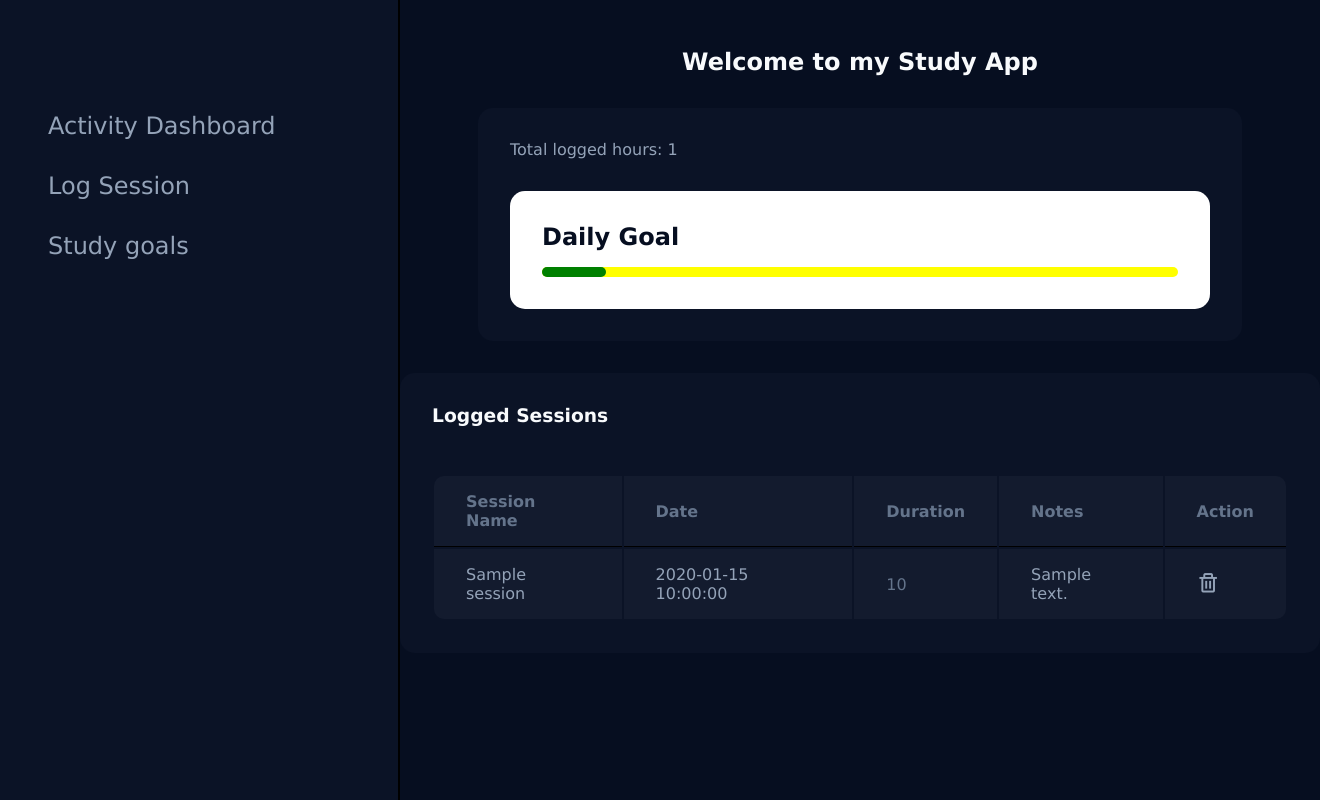
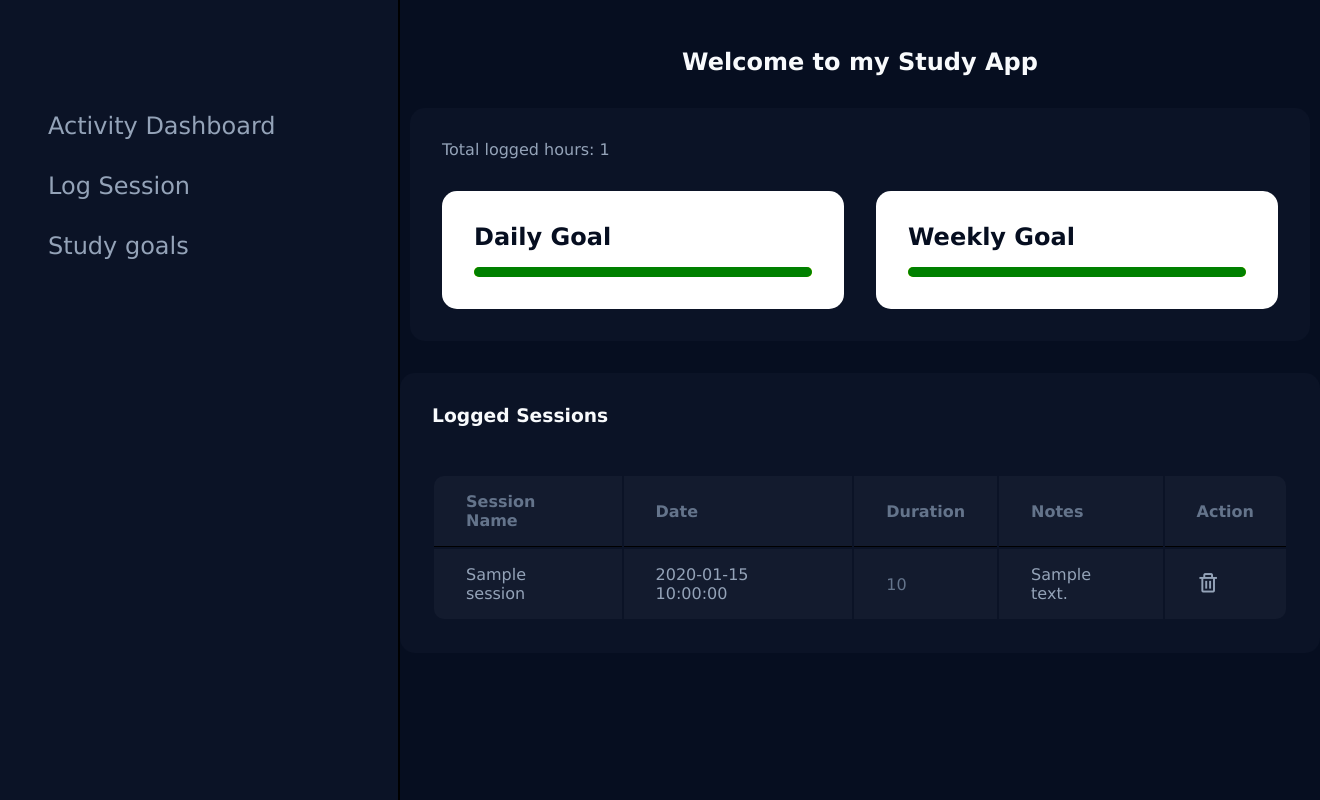
Before and after one commit to DanonymousCoder/study-app, a Flask app: template templates/index.html in a window 1320 px wide. Run offline with Flask 3, Linux system fonts and the light colour scheme; the template is opened without the code that fills it: most values are stand-ins (such as "Sample title", 1, 10 or a date in 2020); some libraries are stand-ins or nearby versions.

Commit message:
feat: work on Weekly goal bar that gradualy fills itself based on goal set by user and the user's progress.

```diff
--- a/app.py
+++ b/app.py
@@ -10,12 +10,11 @@ app = Flask(__name__)
 
 app.secret_key = os.environ.get('MY_SECRET_KEY')
 
-fillWidth = 0
+fillDailyWidth = 0
+fillWeeklyWidth = 0
 
 @app.route("/")
 def home():
-
-    target_hours = 100
 
     with sqlite3.connect("focus.db") as connection:
         connection.row_factory = sqlite3.Row
@@ -34,18 +33,35 @@ def home():
         cursor.execute("SELECT SUM(duration) AS daily_total_duration FROM sessions WHERE s_date = ?", (today_date,))
         daily_sum_row= cursor.fetchone()
 
+        cursor.execute("SELECT SUM(duration) AS weekly_total_duration FROM sessions WHERE s_date >= ? or s_date - 7 <= ?", (today_date,))
+        weekly_sum_row = cursor.fetchone()
 
         total_daily_duration = daily_sum_row["daily_total_duration"] if daily_sum_row["daily_total_duration"] else 0
+
+        total_weekly_duration = weekly_sum_row["weekly_total_duration"] if weekly_sum_row["weekly_total_duration"] else 0
+
+        # fetch_target_hours_query = "SELECT daily_goal FROM study_goal"
+        cursor.execute("SELECT daily_goal FROM study_goal")
+        target_daily_hours = cursor.fetchone()[0]
+
+        cursor.execute("SELECT weekly_goal FROM study_goal")
+        target_weekly_hours = cursor.fetchone()[0]
+
 
         # calculated hours / inputted hours
         # c/i * 100
 
-        if target_hours and total_daily_duration:
-            fillWidth = (total_daily_duration / target_hours) * 100
+        if target_daily_hours and total_daily_duration:
+            fillDailyWidth = (total_daily_duration / target_daily_hours) * 100
         else:
-            fillWidth = 0
+            fillDailyWidth = 0
 
-        return render_template("index.html", sessions=rows, total_duration=total_duration, widthValue=fillWidth)
+        if target_weekly_hours and total_weekly_duration:
+            fillWeeklyWidth = (total_weekly_duration / target_weekly_hours) * 100
+        else:
+            fillWeeklyWidth = 0
+
+        return render_template("index.html", sessions=rows, total_duration=total_duration, dailyWidthValue=fillDailyWidth, weeklyWidthValue=fillWeeklyWidth)
 
 @app.route("/add", methods=["POST"])
 def add_session():
@@ -99,9 +115,9 @@ def set_goal():
         cursor = connection.cursor()
 
         if type_of_goal == "daily":
-            add_query = "INSERT INTO study_goal (daily_goal) VALUE ?"
+            add_query = "UPDATE study_goal SET daily_goal = ? WHERE id = 1"
         else:
-            add_query = "INSERT INTO study_goal (weekly_goal) VALUE ?"
+            add_query = "UPDATE study_goal SET weekly_goal = ? WHERE id = 1"
 
         cursor.execute(add_query, (goal_value,))
     return redirect(request.referrer or url_for("home"))
--- a/setup_db.py
+++ b/setup_db.py
@@ -15,7 +15,7 @@ with sqlite3.connect("focus.db") as connection:
 
     cursor.execute("""
         CREATE TABLE IF NOT EXISTS study_goal (
-            id INTEGER PRIMARY KEY AUTOINCREMENT,
+            id INTEGER PRIMARY KEY,
             daily_goal INTEGER,
             weekly_goal INTEGER
         )
--- a/static/styles.css
+++ b/static/styles.css
@@ -99,10 +99,17 @@ h3 {
     display: flex;
     flex-direction: column;
     gap: 2em;
+    width: 900px;
+}
+
+.study-analysis .bottom {
+    display: flex;
+    width: 100%;
+    gap: 2em;
 }
 
 .study-analysis .daily-goal {
-    width: 700px;
+    width: 50%;
     background-color: white;
     padding: 2em;
     border-radius: 15px;
@@ -148,6 +155,22 @@ h3 {
     100% {
         width: calc(var(--width-value) * 1%);
     }
+}
+
+
+.study-analysis .weekly-goal {
+    width: 50%;
+    background-color: #FFFFFF;
+    display: flex;
+    flex-direction: column;
+    padding: 2em;
+    border-radius: 15px;
+    gap: 1em;
+}
+
+.weekly-goal h5 {
+    color: #060e20;
+    font-size: 1.5em;
 }
 
 .home-page table {
--- a/templates/index.html
+++ b/templates/index.html
@@ -57,10 +57,19 @@
             <div class="study-analysis">
                 <p>Total logged hours: <span>{{total_duration}}</span></p>
 
-                <div class="daily-goal">
-                    <h5>Daily Goal</h5>
-                    <div class="progress-bar">
-                        <div class="progress-bar-filler" style="--width-value: {{widthValue}}"></div>
+                <div class="bottom">
+                    <div class="daily-goal">
+                        <h5>Daily Goal</h5>
+                        <div class="progress-bar">
+                            <div class="progress-bar-filler" style="--daily-width-value: {{dailyWidthValue}}"></div>
+                        </div>
+                    </div>
+
+                    <div class="weekly-goal">
+                        <h5> Weekly Goal</h5>
+                        <div class="progress-bar">
+                            <div class="progress-bar-filler" style="--weekly-width-value: {{weeklyWidthValue}}"></div>
+                        </div>
                     </div>
                 </div>
             </div>
```
Also changed, not shown: focus.db.
